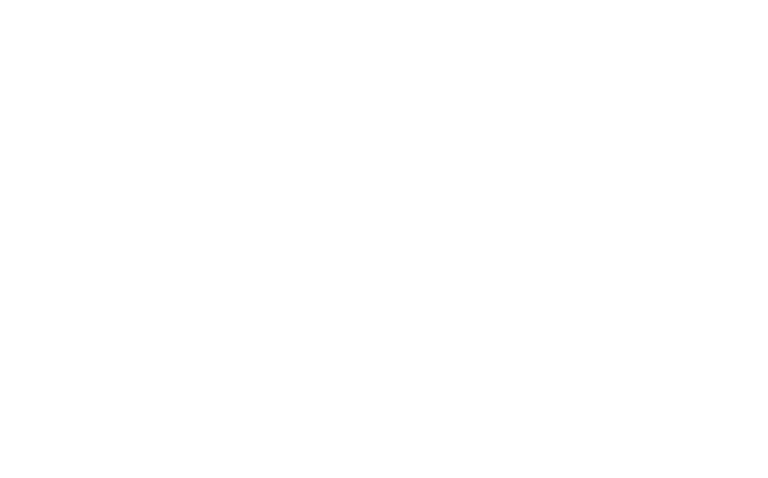
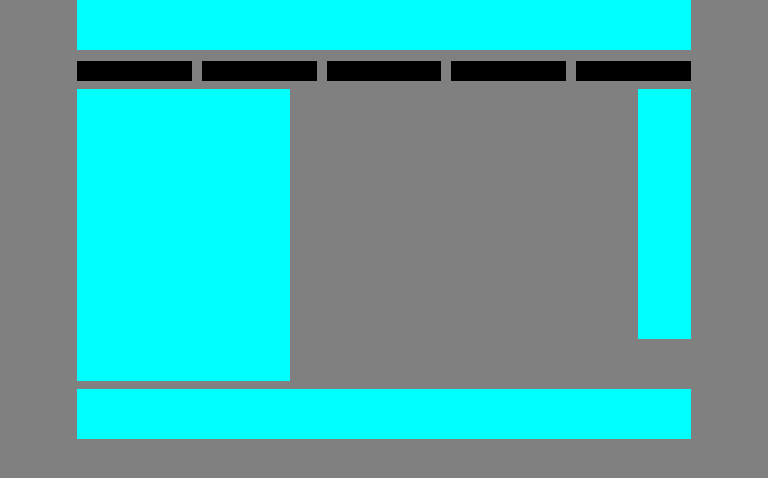
Before and after one commit to WSU-SoC-WEB2620-CU/web2620-assignment-3-ethanthebird, a website built with Vite: page src/index.html in a window 768 px wide. Built offline with nearby package versions, Linux system fonts and the light colour scheme.

Commit message:
Update main.scss

```diff
--- a/src/stylesheets/main.scss
+++ b/src/stylesheets/main.scss
@@ -1 +1,134 @@
-// Your styles go here
+html{
+    height: 100%;
+    box-sizing: border;
+}
+
+body {
+    width: 80%;
+    margin: 0 auto 1rem;
+    text-align: center;
+    background-color: gray;
+}
+
+.box{
+    width: 100%;
+    height: 100%;
+}
+/* Main HTML */
+.container{
+    display: flex;
+    flex-flow: column nowrap;
+    flex: 1 1 0; /* Setting Flex Dimensions */
+}
+
+.row1{
+    background-color: aqua;
+    display:flex;
+    flex: 1 1 50px;
+    margin-bottom: .5rem;
+}
+/* Setting all black boxes to flex */
+.row2{
+    display: flex;
+    flex-flow: column nowrap;
+}
+/* Five Black Boxes */
+.row2 > .box  /* Applying to all boxes inside row2 div */
+{
+    flex: 1 1 20px;
+    background-color: black;
+    margin-bottom: .5rem;
+}
+
+.row3{
+    display: flex;
+    flex-flow: column nowrap;
+}
+
+.row3 > .col1 {
+    flex: 1 1 200px;
+    background-color: aqua;
+    margin-bottom: .5rem;
+}
+
+.row3 > .col2col3 {
+    display: flex;
+    flex-flow: row nowrap;
+    flex: 1 1 100px;
+    gap: 10px;
+}
+
+.row2 > .col2col3 > .col2{
+    display: flex;
+    flex-flow: column nowrap;
+    flex: 1 1 50px;
+}
+
+.row3 > .col2col3 > .col2 > .col2left,
+.row3 > .col2col3 > .col2 > .col2right{
+    display: flex;
+    flex-flow: column nowrap;
+    flex: 1 1 0;
+    gap: .5rem;
+    margin-bottom: .5rem;
+}
+
+.row3 > .col2col3 > .col2 > .col2left > .box,
+.row3 > .col2col3 > .col2 > .col2right > .box{
+    background-color: black;
+}
+
+.row3 > .col2col3 > .col3{
+    display: flex;
+    flex: 1 1 0;
+    background-color: aqua;
+    margin-bottom: .5rem;
+}
+
+.row4{
+    flex: 1 1 50px;
+    background-color: aqua;
+}
+
+/*Media Queries*/
+
+@media all and (min-width: 501px) and (max-width: 800px) {
+    .row2{
+        flex-flow: row nowrap;
+        flex: 1 1 30px;
+        gap: 10px;
+        margin-top: .2rem;
+        margin-bottom: .5rem;
+    }
+
+    .row3 > .col1 {
+        flex: 1 1 400px;
+    }
+
+    .row3 > .colcol3 > .col2 {
+        flex-flow: row;
+    }
+}
+
+@media all and (max-width: 801px) {
+    .row2{
+        flex-flow: row nowrap;
+        flex: 1 1 20px;
+        gap: 10px;
+        margin-top: .2rem;
+        margin-bottom: .5rem;
+    }
+
+    .row3{
+        flex-flow: row nowrap;
+        flex: 1 1 300px;
+        gap: 10px;
+    }
+
+    .row3 > .col2col3{
+        flex-flow: column-reverse nowrap;
+    }
+
+
+
+}
```
